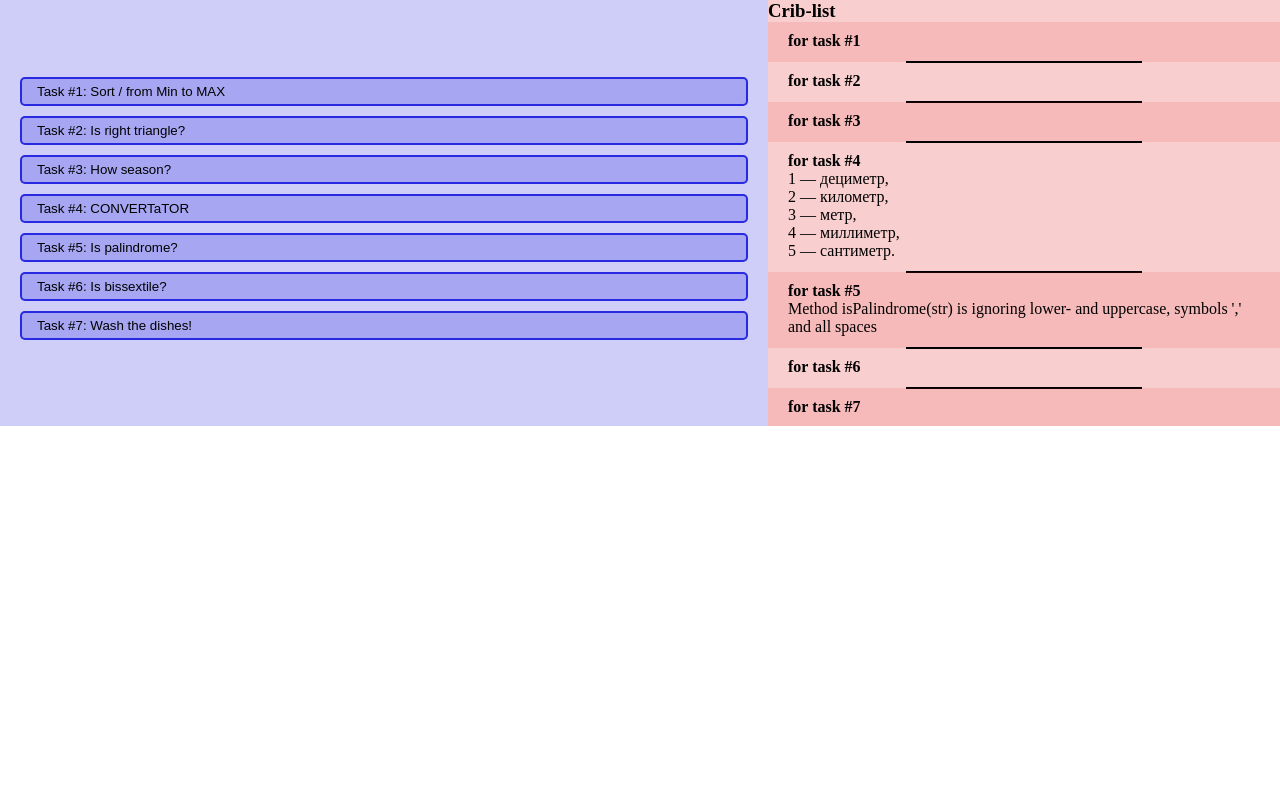
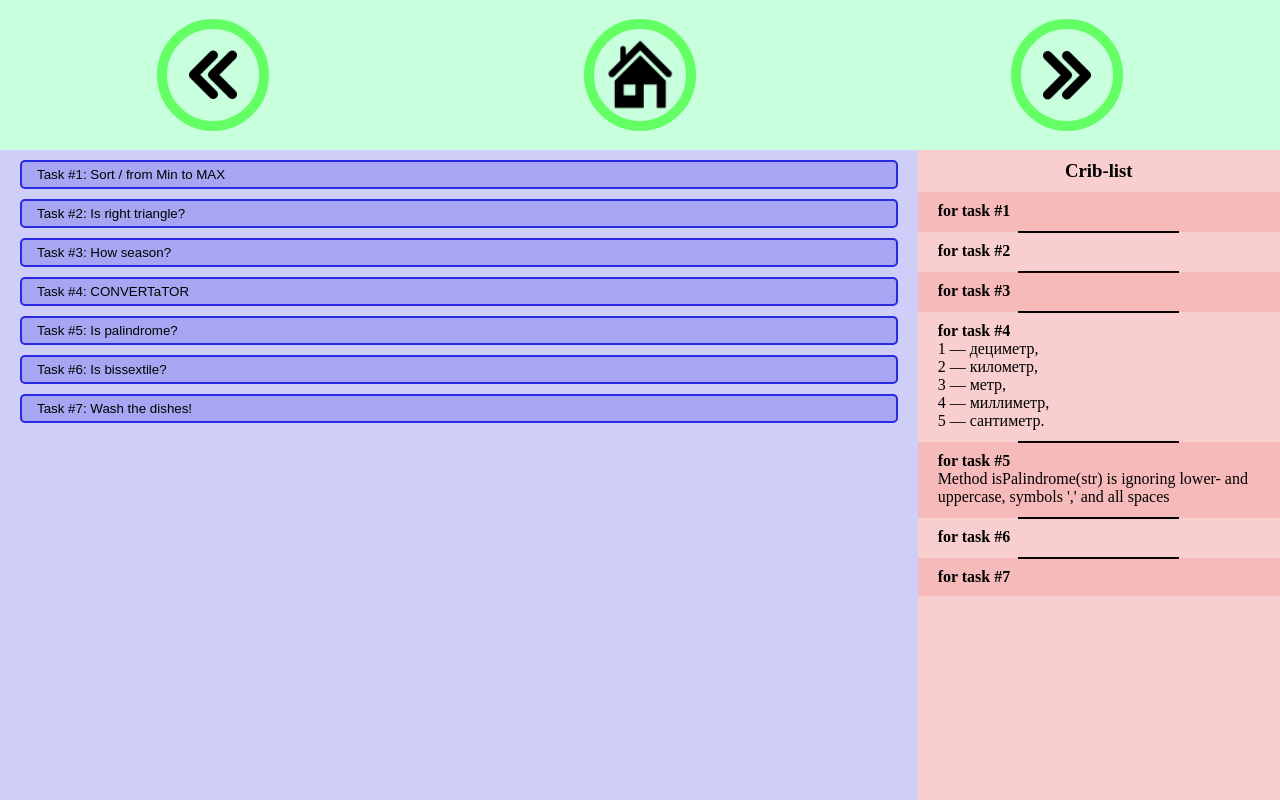
Before and after one commit to mccorn/IFMOnodejs, a website: page JSHomework/lesson-2/homework__day-2.html in a window 1280 px wide. Drawn offline with Linux system fonts and the light colour scheme.

Commit message:
Refreshed

```diff
--- a/JSHomework/css/styles.css
+++ b/JSHomework/css/styles.css
@@ -1,3 +1,5 @@
+@charset "utf-8";
+
 * {
     margin: 0;
     padding: 0;
@@ -10,11 +12,18 @@ html, body {
     min-width: 300px;
 }
 
+h3 {
+    margin: 10px auto;
+}
+
 ul {
     list-style: none;
 }
 
 a {
+    display: block;
+    width: inherit;
+    height: inherit;
     text-decoration: none;
     color: inherit;
 }
@@ -23,8 +32,13 @@ a: hover {
     cursor: pointer;
 }
 
+a[disabled]{
+    pointer-events: none;
+    cursor: no-drop;
+}
+
 button {
-    min-width: 350px;
+    min-width: 150px;
     text-align: left;
     display: block;
     margin-bottom: 10px;
@@ -67,18 +81,68 @@ button[disabled] {
 .wrapper {
     position: absolute;
     display: flex;
-    justify-content: center;
+    justify-content: space-between;
+    flex-direction: column;
+    flex-wrap: wrap;
     width: 100%;
-    min-width: 400px;
+    height: auto;
+    min-height: 100vh;
+    min-width: 600px;
+}
+
+.header {
+    position: relative;
+    display: flex;
+    width: 100%;
+/*    height: auto;*/
+    height: 150px;
+    background: rgba(200,255,220,1);
+    justify-content: space-between;
+    vertical-align: center;
+}
+
+.menu__nav-item {
+    position: relative;
+    display: block;
+    width: 7rem;
+    height: 7rem;
+    border-radius: 50%;
+    margin: auto;
+    border: 10px solid rgba(100,255,100,1);
+}
+
+.arrow {
+    background: url(../img/rightarrow.png) center center no-repeat;
+    background-size: 80px 80px;
+}
+
+.arrow-right {
+    right: 0%;
+}
+
+.arrow-left {
+    transform: rotate(180deg);
+}
+
+.gohome {
+    background: url(../img/home.png) center center no-repeat;
+    background-size: 80px 80px;
+}
+
+.content {
+    display: flex;
+    width: 100%;
+    min-height: calc(100vh - 150px);
 }
 
 .crib-list {
     display: flex;
     flex-direction: column;
-    justify-content: center;
+/*    justify-content: center;*/
     min-height: 300px;
     background: rgba(220,10,10,0.2);
     width: 40%;
+    min-width: 150px;
 /*    margin: 10px;*/
 /*    padding: 10px 20px;*/
 }
@@ -105,13 +169,14 @@ button[disabled] {
 }
 
 .button-list {
-
     display: flex;
     flex-direction: column;
-    justify-content: center;
+/*    justify-content: center;*/
     padding: 10px 20px;
     min-height: 300px;
-    width: 60%;
+    width: 100%;
+    min-width: 60%;
+    min-width: 300px;
     background: rgba(10,10,220,0.2);
 }
 
@@ -159,16 +224,9 @@ button[disabled] {
     display: block;
     width: inherit;
     height: inherit;
-/*    transform-origin: 50% 50%;*/
-/*    transform: translate(50px,50px);*/
-/*    top: calc(50% - 0px);*/
-/*    left: calc(50% - 0px);*/
-/*    background: rgba(100,200,200,0.2);*/
 }
 
 .anidiv {
-/*    position: absolute;*/
-
     width: inherit;
     height: 2px;
     background: #000;
@@ -178,29 +236,18 @@ button[disabled] {
 /*    background: #3fe811;*/
     transform: rotate(0deg) translate(0%,0%);
     animation: 2s step1 linear alternate infinite;
-/*    top: calc(0% + 100px);*/
-/*    left: calc(50% - 100px);*/
-
 }
 
 .divleft {
     transform: rotate(120deg) translate(0%,0%);
 /*    background: #009;*/
     animation: 2s step2 linear alternate infinite;
-/*    top: calc(50% + 50px);*/
-/*    left: calc(0% - 0px);*/
-
 }
 
 .divright {
     transform: rotate(240deg) translate(0%,0%);
 /*    background: #e83f11;*/
     animation: 2s step3 linear alternate infinite;
-/*
-    top: calc(50% + 50px);
-    left: calc(50% + 0px);
-*/
-
 }
 
 @keyframes active {
--- a/JSHomework/lesson-2/homework__day-2.html
+++ b/JSHomework/lesson-2/homework__day-2.html
@@ -13,7 +13,19 @@
 </style>
 <body>
    <div class="wrapper">
-       <div class="button-list">
+       <div class="header">
+           <div class = "arrow-left arrow menu__nav-item">
+              <a href="../lesson-1/homework__day-1.html"></a>
+           </div>
+           <div class = "gohome menu__nav-item">
+              <a href="../index.html"></a>
+           </div>
+           <div class = "arrow-right arrow menu__nav-item">
+              <a href="../lesson-3/homework__day-3.html"></a>
+           </div>
+       </div>
+       <div class="content">
+           <div class="button-list">
             <button onclick="testTask_1()"> Task #1: Sort / from Min to MAX</button>
             <button onclick="testTask_2(0,0,0,0,3,0,0,0,4)" title="Я не работал и вам не советую!"> Task #2: Is right triangle?</button>
             <button onclick="testTask_3()"> Task #3: How season?</button>
@@ -57,6 +69,7 @@
 
             </div>
         </div>
+       </div>
     </div>
 </body>
 </html>
```
Also changed, not shown: JSHomework/lesson-1/homework__day-1.html (+11 -1 lines), JSHomework/lesson-3/homework__day-3.html (+14 -1 lines), JSHomework/img/arrow.png (added), JSHomework/img/home.png (added), JSHomework/img/rightarrow.png (added).
